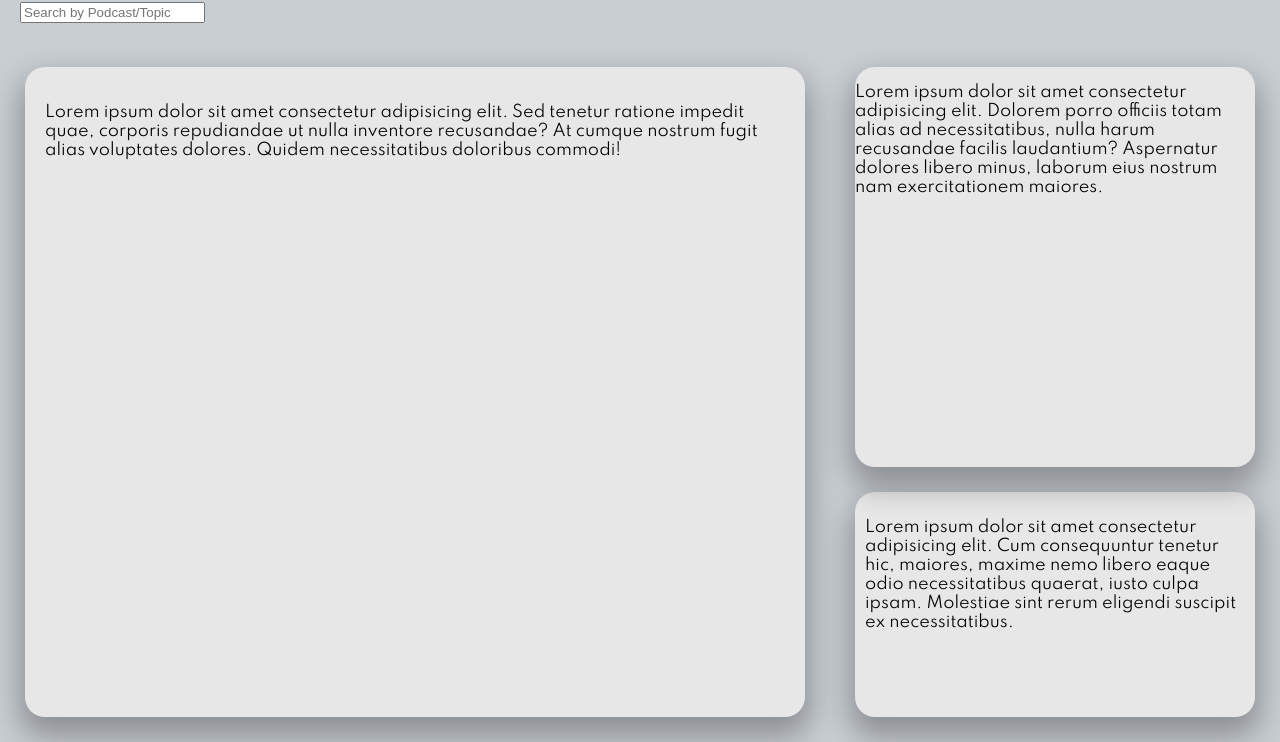
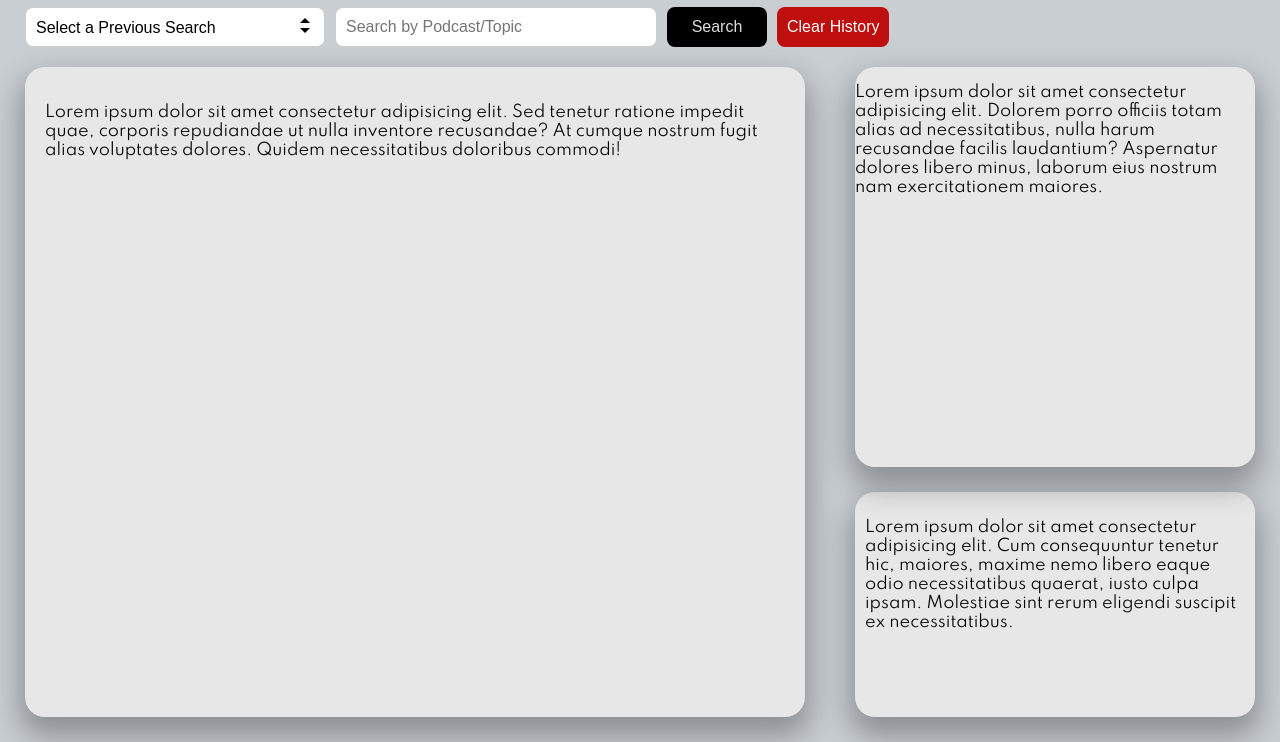
Before and after one commit to faradilshodov/podcast-player, a website: page public/index.html in a window 1280 px wide. Shown: the part 58-800 px from the top of the page. Drawn offline with Linux system fonts and the light colour scheme.

Commit message:
Added styling for search container

```diff
--- a/public/index.html
+++ b/public/index.html
@@ -23,7 +23,19 @@
     <div class="page-wrapper">
         <!-- Search Container -->
         <div class="search-container">
+            <!-- Search History -->
+            <div class="custom-select">
+                <select name="searchHistory" id="searchHistory" title="Search History">
+                    <option value="">Select a Previous Search</option>
+                </select>
+            </div>
+            <!-- Seach Input -->
             <input type="text" id="searchInput" placeholder="Search by Podcast/Topic">
+            <!-- Search Buttons -->
+             <div class="search-buttons">
+                <button type="button" id="searchButton">Search</button>
+                <button type="button" id="resetButton">Clear History</button>
+             </div>
         </div>
 
         <!-- Main Container -->
--- a/public/style.css
+++ b/public/style.css
@@ -46,6 +46,77 @@ body {
     position: absolute;
     top: 60px;
     left: 20px;
+    display: flex;
+}
+
+select, input, button {
+    margin: 5px;
+    padding: 10px;
+    font-size: 16px;
+    border-radius: 8px;
+    border: 1px solid #ccc;
+}
+
+input {
+    width: 300px;
+}
+
+.custom-select {
+    width: 300px;
+    height: 40px;
+    position: relative;
+    margin-right: 10px;
+}
+
+.custom-select select {
+    appearance: none;
+    width: 100%;
+    height: 40px;
+    background: white;
+    cursor: pointer;
+}
+
+.custom-select::before,
+.custom-select::after {
+    position: absolute;
+    content: "";
+    right: 10px;
+    pointer-events: none;
+}
+
+.custom-select::before {
+    border-left: 5px solid transparent;
+    border-right: 5px solid transparent;
+    border-bottom: 5px solid black;
+    top: 40%;
+}
+
+.custom-select::after {
+    border-left: 5px solid transparent;
+    border-right: 5px solid transparent;
+    border-top: 5px solid black;
+    top: 65%;
+}
+
+.search-buttons {
+    display: flex;
+}
+
+button {
+    cursor: pointer;
+    background: black;
+    color: rgb(220, 220, 220);
+    border: none;
+    min-width: 100px;
+}
+
+#resetButton {
+    background: rgb(190, 14, 14);
+    color: white;
+}
+
+button:hover {
+    filter: brightness(1.2);
 }
 
 /* Main Container ----------------------------------- */
```
